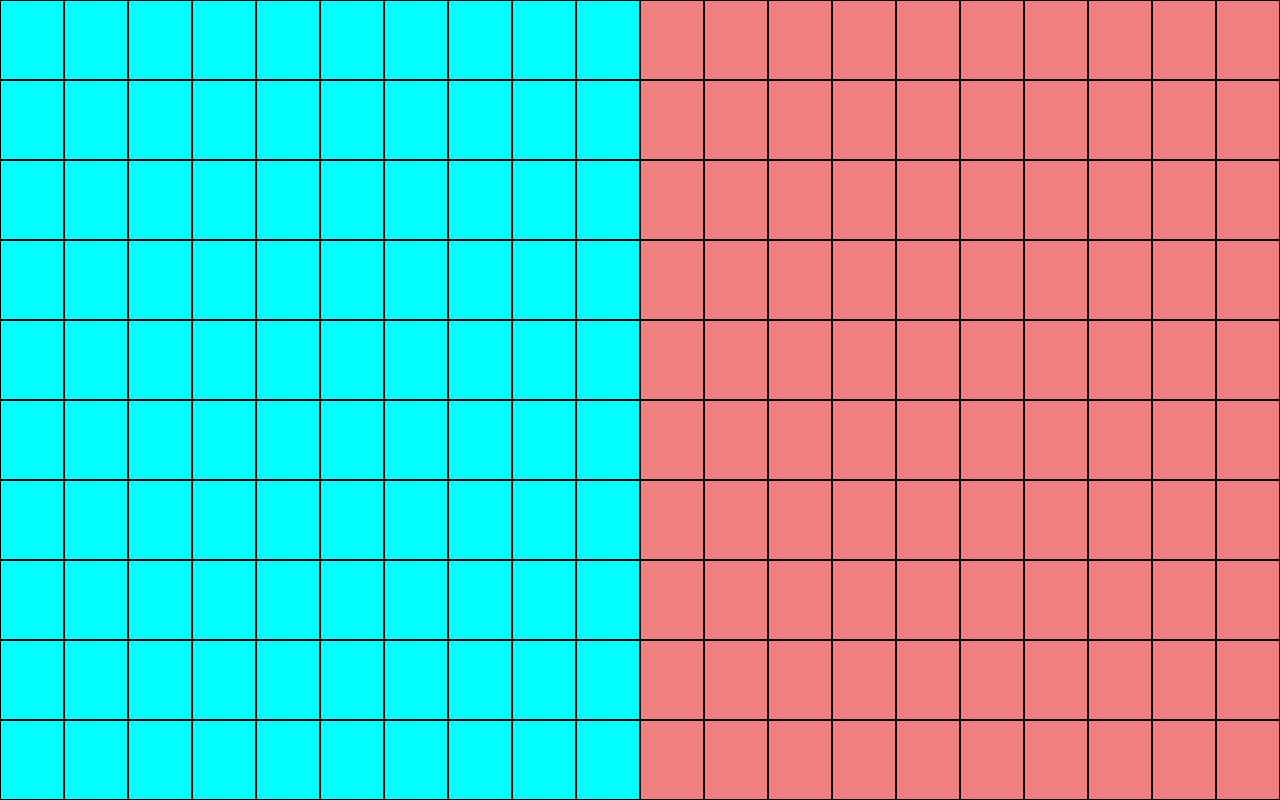
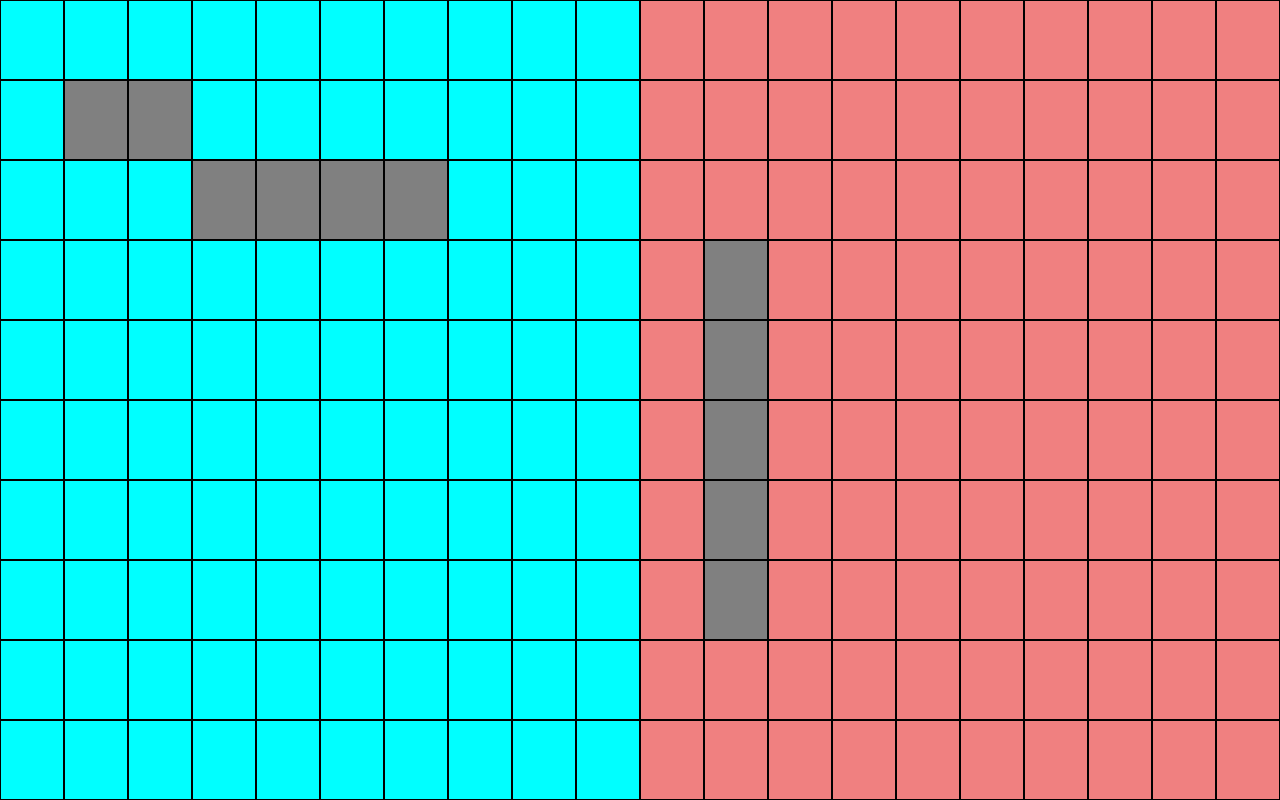
Before and after one commit to Adithya-why/battleShipGame, a website built with webpack: page dist/index.html in a window 1280 px wide. Built offline with nearby package versions, Linux system fonts and the light colour scheme.

Commit message:
placed ships on board

```diff
--- a/src/displayStuff.js
+++ b/src/displayStuff.js
@@ -22,6 +22,9 @@ const displayBoard = function(gboard,cname){
             //so a div with class 00 will coreespond to the value in board obj at obj[01]
 
             div.classList.add(`${i}${j}`);
+
+            //ads an id
+            div.setAttribute('id',`${cname}${i}${j}`);
 
             //appaende to parent div
             boardDiv.appendChild(div);
@@ -48,9 +51,27 @@ const displayBoard = function(gboard,cname){
         let l = sh.length;
         if(ori=="row"){
             for(let f = 0;f<l;f++){
-                let locstr = `${loc[0]}${loc[1]+f}`;
-                //let temp = document.querySelector(`.bd.${cname}.${locstr}`);
-                //temp.classList.add('ship');
+                //let locstr = `${loc[0]}${loc[1]+f}`;
+                //console.log(locstr);
+
+                //it selects the startin square of ship and adds class ship
+                //eventuallly adds to the cooridnate based on row or column to find the next square to add class ship
+                let temp = document.querySelector(`#${cname}${loc[0]}${loc[1]+f}`);
+                temp.classList.add('ship');
+
+            }
+        }
+        //if column ship
+        //same procedure, but the next square is found by adding to the first coordinate
+        if(ori=="column"){
+            for(let f = 0;f<l;f++){
+                //let locstr = `${loc[0]}${loc[1]+f}`;
+                //console.log(locstr);
+
+                //it selects the startin square of ship and adds class ship
+                //eventuallly adds to the cooridnate based on row or column to find the next square to add class ship
+                let temp = document.querySelector(`#${cname}${loc[0]+f}${loc[1]}`);
+                temp.classList.add('ship');
 
             }
         }
--- a/src/gameBoard.js
+++ b/src/gameBoard.js
@@ -39,7 +39,7 @@ const gameBoard = function(){
     //creates a ship with given length and orinetation
     //inserts that ship to the given location
     const placeShip = function(x,y,length,or="row"){
-        let tempShip = ship(length,0,false,'row');
+        let tempShip = ship(length,0,false,or);
 
         //inserts to board
         board[`${x}${y}`] = tempShip;
--- a/src/index.js
+++ b/src/index.js
@@ -18,6 +18,9 @@ const game = function(){
     const player2 =  computerPlayer();
 
     gb1.placeShip(1,1,2,"row");
+    gb1.placeShip(2,3,4,"row");
+    gb2.placeShip(3,1,5,"column");
+
     //gb1.placeShip(7,3,4);
     //gb1.placeShip(0,4,7);
     console.log(gb1.getBoard());
--- a/src/styles/main.css
+++ b/src/styles/main.css
@@ -34,3 +34,9 @@
 .bd.ship{
     background-color: grey;
 }
+
+
+.gb2.bd.ship{
+    background-color: grey;
+
+}
```
Also changed, not shown: dist/bundle.js.
